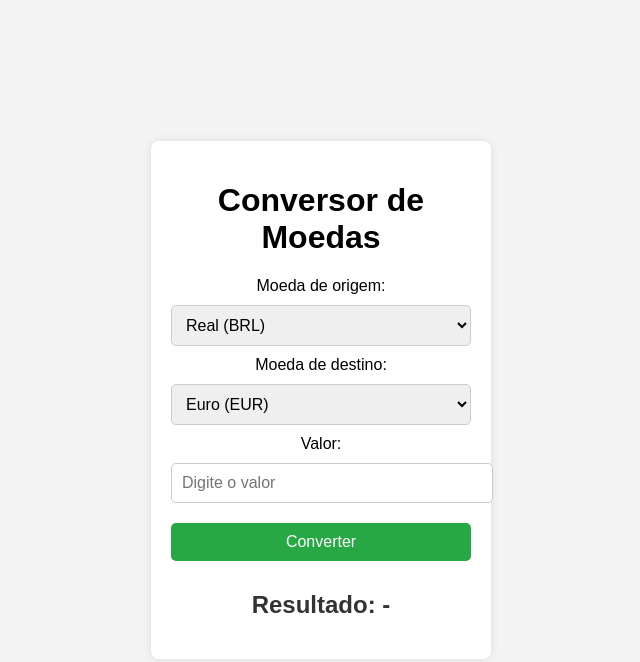
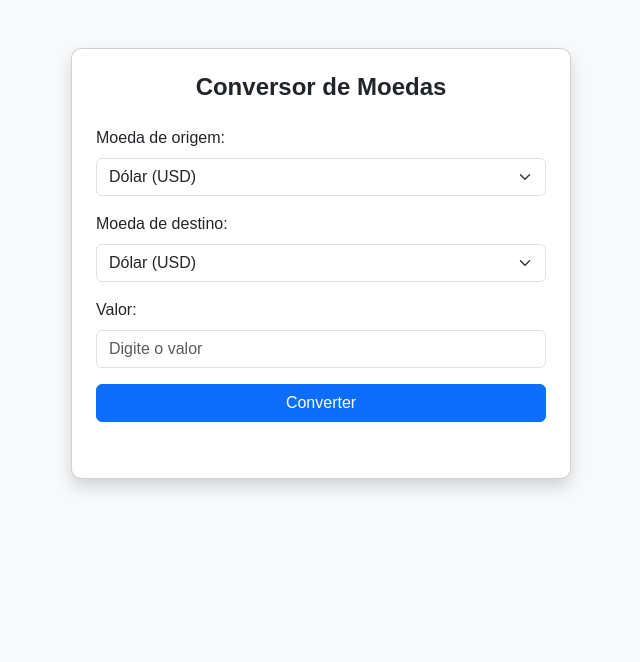
Before and after one commit to EvelineMatos/conversor-de-moedas, a plain HTML site: page index.html in a window 1280 px wide. Shown: the whole page, without its empty margins (319-959 px from the left). Drawn offline with nearby package versions, Linux system fonts and the light colour scheme.

Commit message:
dBootstrap

```diff
--- a/index.html
+++ b/index.html
@@ -1,36 +1,51 @@
 <!DOCTYPE html>
-<html lang="pt-BR">
+<html lang="pt">
 <head>
     <meta charset="UTF-8">
-    <meta name="viewport" content="width=device-width, initial-scale=1.0">
+    <meta name="viewport" content="width=device-width, initial-scale=1">
     <title>Conversor de Moedas</title>
+    <!-- Bootstrap CSS -->
+    <link href="https://cdn.jsdelivr.net/npm/bootstrap@5.3.0/dist/css/bootstrap.min.css" rel="stylesheet">
     <link rel="stylesheet" href="style.css">
 </head>
-<body>
-    <div class="container">
-        <h1>Conversor de Moedas</h1>
-        <label for="moedaOrigem">Moeda de origem:</label>
-        <select id="moedaOrigem">
-            <option value="USD">Dólar (USD)</option>
-            <option value="EUR">Euro (EUR)</option>
-            <option value="BRL" selected>Real (BRL)</option>
-        </select>
+<body class="bg-light">
 
-        <label for="moedaDestino">Moeda de destino:</label>
-        <select id="moedaDestino">
-            <option value="USD">Dólar (USD)</option>
-            <option value="EUR" selected>Euro (EUR)</option>
-            <option value="BRL">Real (BRL)</option>
-        </select>
+    <div class="container mt-5">
+        <div class="card shadow p-4">
+            <h1 class="text-center mb-4">Conversor de Moedas</h1>
 
-        <label for="valor">Valor:</label>
-        <input type="number" id="valor" placeholder="Digite o valor">
+            <div class="mb-3">
+                <label for="moedaOrigem" class="form-label">Moeda de origem:</label>
+                <select id="moedaOrigem" class="form-select">
+                    <option value="USD">Dólar (USD)</option>
+                    <option value="EUR">Euro (EUR)</option>
+                    <option value="BRL">Real (BRL)</option>
+                </select>
+            </div>
 
-        <button onclick="converterMoeda()">Converter</button>
+            <div class="mb-3">
+                <label for="moedaDestino" class="form-label">Moeda de destino:</label>
+                <select id="moedaDestino" class="form-select">
+                    <option value="USD">Dólar (USD)</option>
+                    <option value="EUR">Euro (EUR)</option>
+                    <option value="BRL">Real (BRL)</option>
+                </select>
+            </div>
 
-        <h2 id="resultado">Resultado: -</h2>
+            <div class="mb-3">
+                <label for="valor" class="form-label">Valor:</label>
+                <input type="number" id="valor" class="form-control" placeholder="Digite o valor">
+            </div>
+
+            <button class="btn btn-primary w-100" onclick="converterMoeda()">Converter</button>
+
+            <h2 class="text-center mt-4" id="resultado"></h2>
+        </div>
     </div>
 
+    <!-- Bootstrap JS -->
+    <script src="https://cdn.jsdelivr.net/npm/bootstrap@5.3.0/dist/js/bootstrap.bundle.min.js"></script>
     <script src="script.js"></script>
+
 </body>
 </html>
--- a/script.js
+++ b/script.js
@@ -1,27 +1,33 @@
-// Função assíncrona para converter moeda
-async function converterMoeda() {
-    // Obtém os valores selecionados nos campos de entrada
-    const moedaOrigem = document.getElementById("moedaOrigem").value;
-    const moedaDestino = document.getElementById("moedaDestino").value;
-    const valor = document.getElementById("valor").value;
+function converterMoeda() {
+    let moedaOrigem = document.getElementById("moedaOrigem").value;
+    let moedaDestino = document.getElementById("moedaDestino").value;
+    let valor = document.getElementById("valor").value;
+    let resultadoElemento = document.getElementById("resultado");
 
-    // Validação: verifica se um valor foi inserido
+    // Verifica se o valor foi preenchido
     if (!valor) {
-        alert("Por favor, insira um valor para converter.");
+        resultadoElemento.innerHTML = "Por favor, insira um valor.";
+        resultadoElemento.style.color = "red";
         return;
     }
 
-    try {
-        // Faz a requisição para a API Frankfurter para obter a taxa de câmbio
-        const response = await fetch(`https://api.frankfurter.app/latest?amount=${valor}&from=${moedaOrigem}&to=${moedaDestino}`);
+    // Verifica se a moeda de origem e destino são iguais
+    if (moedaOrigem === moedaDestino) {
+        resultadoElemento.innerHTML = "Selecione moedas diferentes para a conversão.";
+        resultadoElemento.style.color = "orange";
+        return;
+    }
 
-        // Converte a resposta para JSON
-        const data = await response.json();
-
-        // Atualiza o resultado na interface com o valor convertido
-        document.getElementById("resultado").innerText = `Resultado: ${data.rates[moedaDestino]} ${moedaDestino}`;
-    } catch (error) {
-        // Tratamento de erro caso a requisição falhe
-        document.getElementById("resultado").innerText = "Erro ao obter a conversão. Tente novamente.";
-    }
+    // Faz a requisição para a API de conversão de moedas
+    fetch(`https://api.frankfurter.app/latest?amount=${valor}&from=${moedaOrigem}&to=${moedaDestino}`)
+        .then(response => response.json())
+        .then(data => {
+            let taxa = data.rates[moedaDestino];
+            resultadoElemento.innerHTML = `Resultado: ${taxa} ${moedaDestino}`;
+            resultadoElemento.style.color = "#007bff";
+        })
+        .catch(() => {
+            resultadoElemento.innerHTML = "Erro ao obter a conversão.";
+            resultadoElemento.style.color = "red";
+        });
 }
--- a/style.css
+++ b/style.css
@@ -1,44 +1,20 @@
 body {
     font-family: Arial, sans-serif;
-    display: flex;
-    justify-content: center;
-    align-items: center;
-    height: 100vh;
-    background-color: #f4f4f4;
-    margin: 0;
 }
 
-.container {
-    background: white;
-    padding: 20px;
-    border-radius: 8px;
-    box-shadow: 0px 0px 10px rgba(0, 0, 0, 0.1);
-    text-align: center;
-    width: 300px;
+.card {
+    max-width: 500px;
+    margin: auto;
+    border-radius: 10px;
 }
 
-select, input, button {
-    margin: 10px 0;
-    padding: 10px;
-    width: 100%;
-    border: 1px solid #ccc;
-    border-radius: 5px;
-    font-size: 16px;
+h1 {
+    font-size: 24px;
+    font-weight: bold;
 }
 
-button {
-    background-color: #28a745;
-    color: white;
-    cursor: pointer;
-    font-size: 16px;
-    border: none;
+#resultado {
+    font-size: 20px;
+    font-weight: bold;
+    color: #007bff;
 }
-
-button:hover {
-    background-color: #218838;
-}
-
-h2 {
-    margin-top: 20px;
-    color: #333;
-}
```
